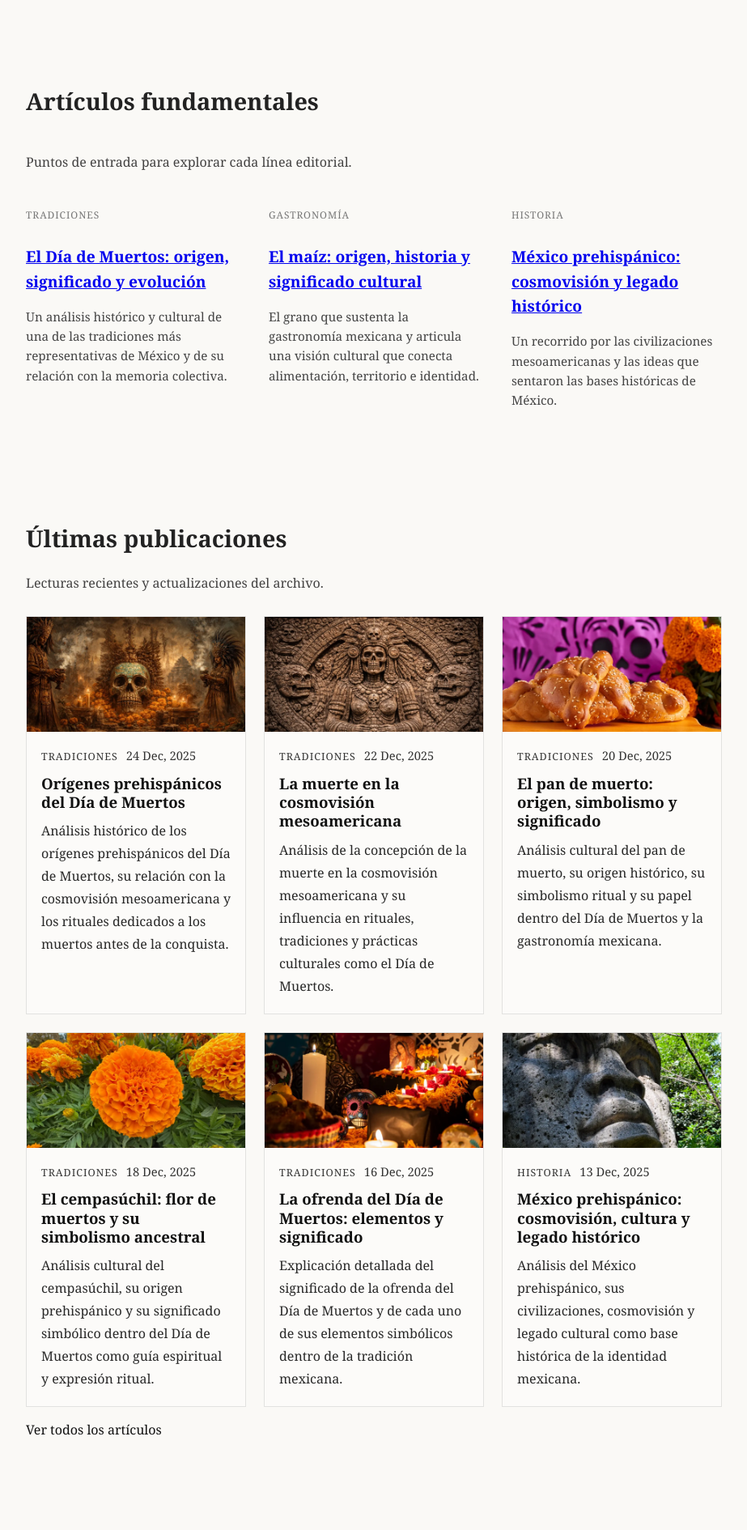
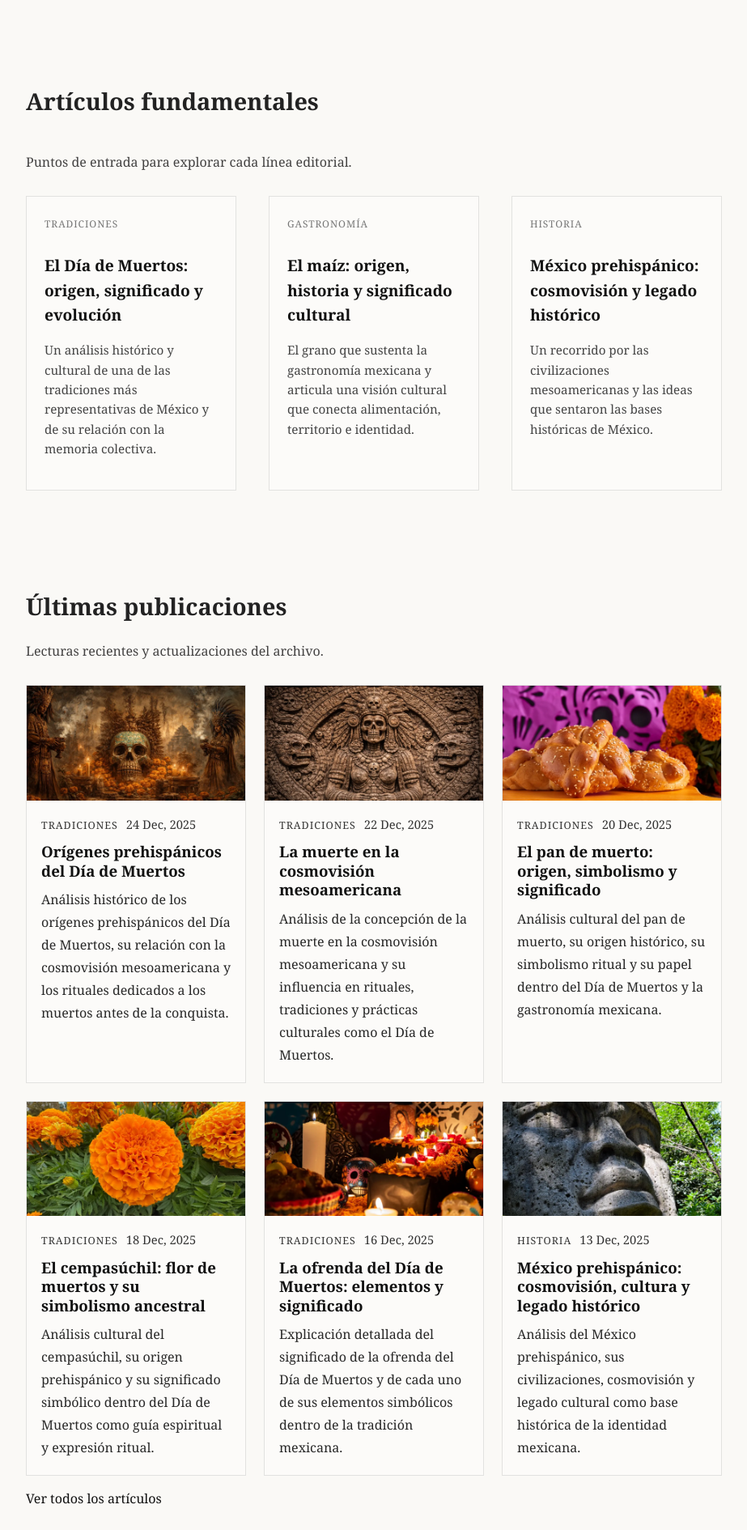
Before and after one commit to elbracamonte/elbracamonte.github.io, a Jekyll site: the page built from index.html, in a window 1280 px wide. Shown: the part 459-2349 px from the top of the page at 81% size, without its empty margins (178-1101 px from the left). Built offline with Jekyll 4.4.1, drawn with Linux system fonts in a browser that asks for light colours.

Commit message:
Update style.css

```diff
--- a/assets/css/style.css
+++ b/assets/css/style.css
@@ -634,3 +634,49 @@ footer {
     white-space: nowrap;
   }
 }
+
+/* =========================
+   ARTÍCULOS FUNDAMENTALES — TARJETAS EDITORIALES
+========================= */
+
+.home-pillars .pillar-card {
+  border: 1px solid rgba(0,0,0,0.10);
+  background: rgba(255,255,255,0.35);
+  padding: 20px 22px 24px;
+  transition:
+    transform 0.18s ease,
+    box-shadow 0.18s ease,
+    border-color 0.18s ease;
+}
+
+.home-pillars .pillar-card h3 a {
+  color: #111;
+  text-decoration: none;
+  transition: color 0.18s ease;
+}
+
+/* Hover editorial sobrio */
+.home-pillars .pillar-card:hover,
+.home-pillars .pillar-card:focus-within {
+  transform: translateY(-2px);
+  border-color: rgba(0,0,0,0.22);
+  box-shadow: 0 6px 18px rgba(0,0,0,0.06);
+}
+
+/* El foco visual es el título */
+.home-pillars .pillar-card:hover h3 a,
+.home-pillars .pillar-card:focus-within h3 a {
+  color: #000;
+}
+
+/* Eliminamos cualquier subrayado residual */
+.home-pillars .pillar-card h3 a:hover {
+  text-decoration: none;
+}
+
+/* Accesibilidad: foco visible sin romper estética */
+.home-pillars .pillar-card:focus-within {
+  box-shadow:
+    0 0 0 3px rgba(0,0,0,0.10),
+    0 6px 18px rgba(0,0,0,0.06);
+}
```
